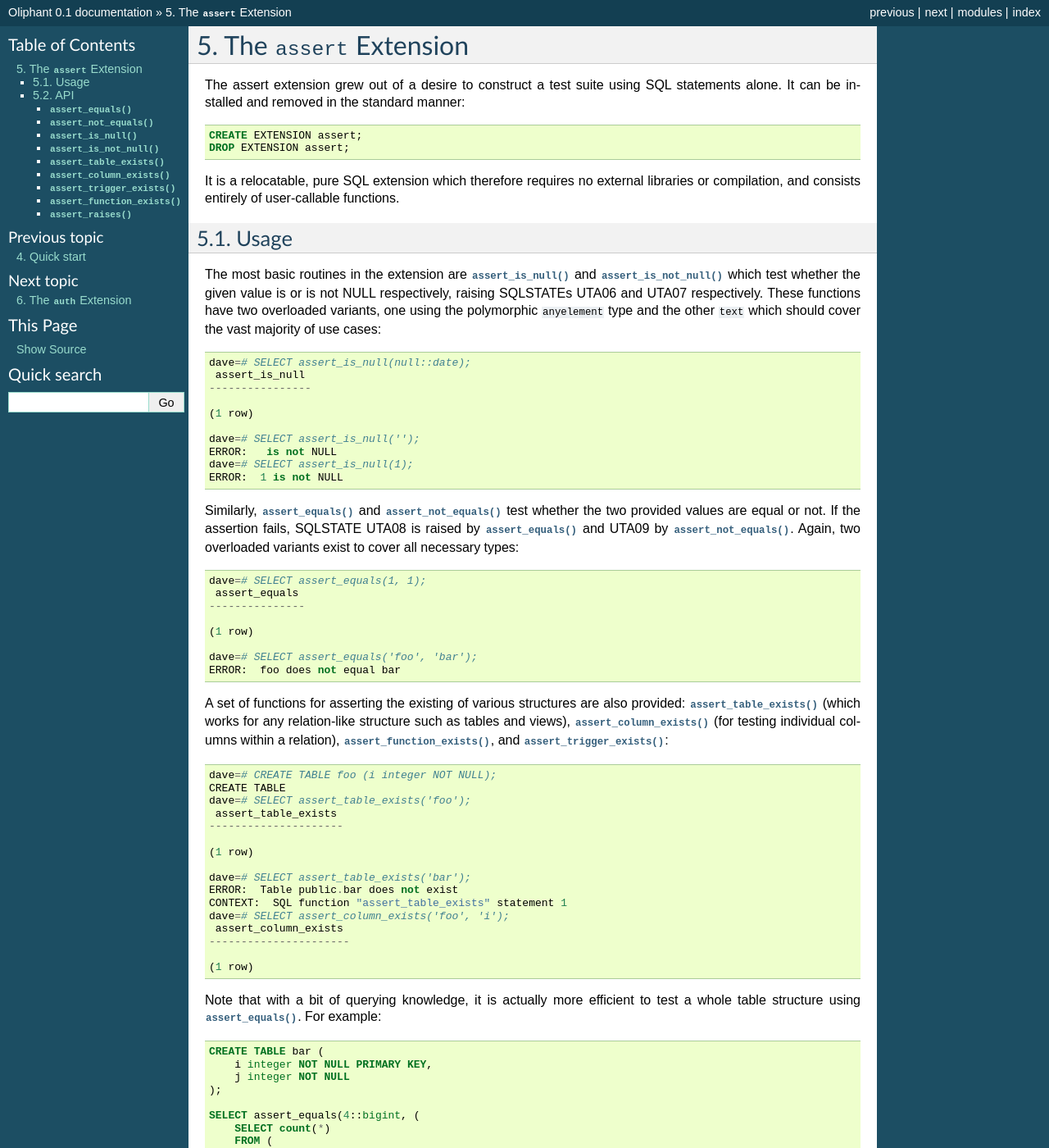
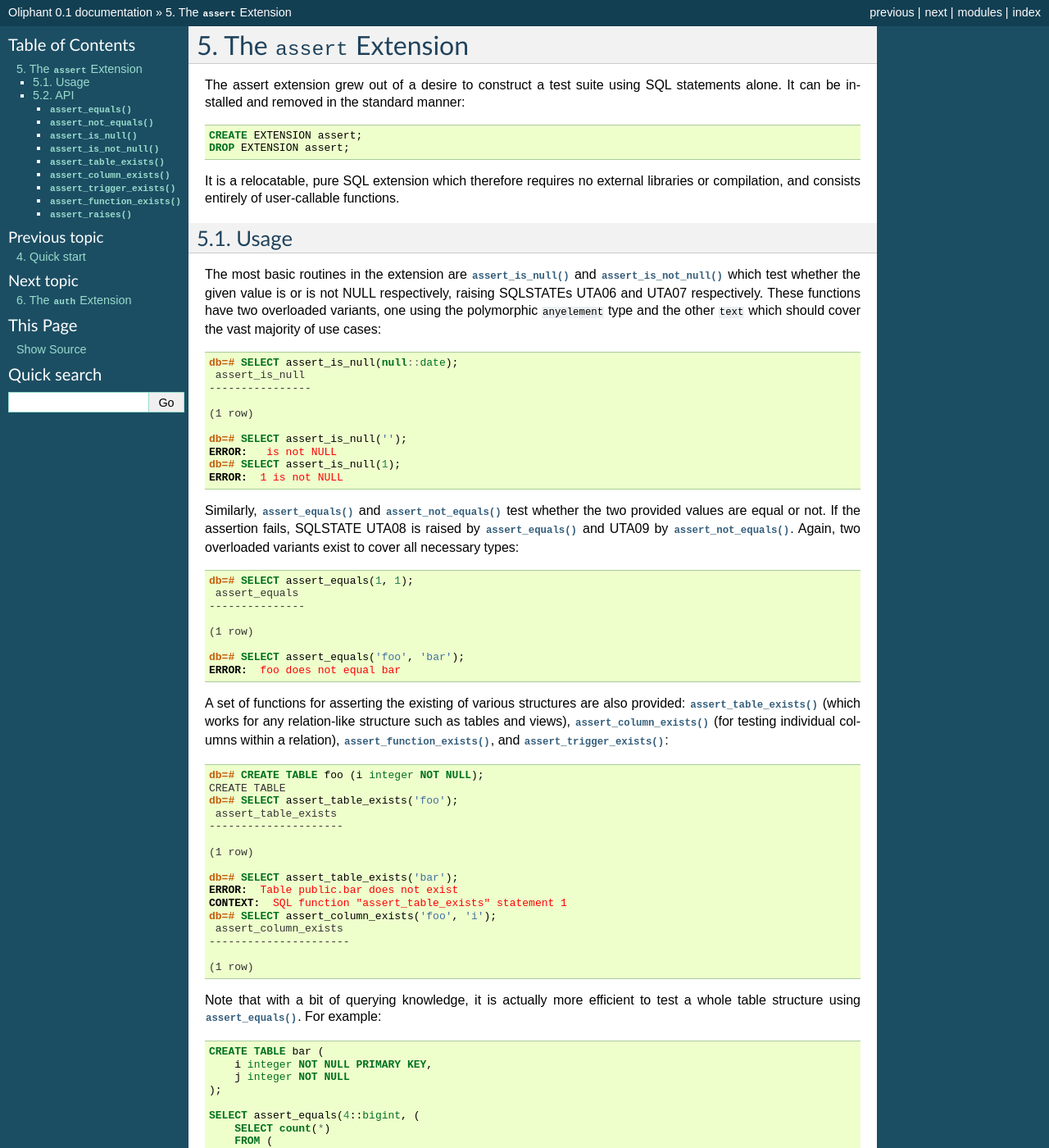
Before and after one commit to waveform-computing/oliphant, a Sphinx documentation site: the page built from docs/assert.rst, in a window 1280 px wide and 1400 px high. Shown: the whole window at 82% size. Built offline with Sphinx 7.4.7, drawn with Linux system fonts in a browser that asks for light colours; pages that are not in the unit, such as notebooks, are missing from menus; some of the changed text lies outside the part shown.

Commit message:
Fix up syntax highlighting

```diff
--- a/docs/assert.rst
+++ b/docs/assert.rst
@@ -22,51 +22,57 @@ The most basic routines in the extension are :func:`assert_is_null` and
 :func:`assert_is_not_null` which test whether the given value is or is not NULL
 respectively, raising SQLSTATEs UTA06 and UTA07 respectively. These functions
 have two overloaded variants, one using the polymorphic ``anyelement`` type and
-the other ``text`` which should cover the vast majority of use cases::
+the other ``text`` which should cover the vast majority of use cases:
 
-    dave=# SELECT assert_is_null(null::date);
+.. code-block:: psql
+
+    db=# SELECT assert_is_null(null::date);
      assert_is_null
     ----------------
 
     (1 row)
 
-    dave=# SELECT assert_is_null('');
+    db=# SELECT assert_is_null('');
     ERROR:   is not NULL
-    dave=# SELECT assert_is_null(1);
+    db=# SELECT assert_is_null(1);
     ERROR:  1 is not NULL
 
 Similarly, :func:`assert_equals` and :func:`assert_not_equals` test whether the
 two provided values are equal or not. If the assertion fails, SQLSTATE UTA08 is
 raised by :func:`assert_equals` and UTA09 by :func:`assert_not_equals`. Again,
-two overloaded variants exist to cover all necessary types::
+two overloaded variants exist to cover all necessary types:
 
-    dave=# SELECT assert_equals(1, 1);
+.. code-block:: psql
+
+    db=# SELECT assert_equals(1, 1);
      assert_equals
     ---------------
 
     (1 row)
 
-    dave=# SELECT assert_equals('foo', 'bar');
+    db=# SELECT assert_equals('foo', 'bar');
     ERROR:  foo does not equal bar
 
 A set of functions for asserting the existing of various structures are also
 provided: :func:`assert_table_exists` (which works for any relation-like
 structure such as tables and views), :func:`assert_column_exists` (for testing
 individual columns within a relation), :func:`assert_function_exists`, and
-:func:`assert_trigger_exists`::
+:func:`assert_trigger_exists`:
 
-    dave=# CREATE TABLE foo (i integer NOT NULL);
+.. code-block:: psql
+
+    db=# CREATE TABLE foo (i integer NOT NULL);
     CREATE TABLE
-    dave=# SELECT assert_table_exists('foo');
+    db=# SELECT assert_table_exists('foo');
      assert_table_exists
     ---------------------
 
     (1 row)
 
-    dave=# SELECT assert_table_exists('bar');
+    db=# SELECT assert_table_exists('bar');
     ERROR:  Table public.bar does not exist
     CONTEXT:  SQL function "assert_table_exists" statement 1
-    dave=# SELECT assert_column_exists('foo', 'i');
+    db=# SELECT assert_column_exists('foo', 'i');
      assert_column_exists
     ----------------------
 
@@ -103,15 +109,17 @@ types, nullability, etc.
 Finally, the :func:`assert_raises` function can be used to test whether
 arbitrary SQL raises an expected SQLSTATE. This is especially useful when
 building test suites for extensions (naturally, this function is used
-extensively within the test suite for the :mod:`assert` extension!)::
+extensively within the test suite for the :mod:`assert` extension!):
 
-    dave=# SELECT assert_raises('UTA08', 'SELECT assert_equals(1, 2)');
+.. code-block:: psql
+
+    db=# SELECT assert_raises('UTA08', 'SELECT assert_equals(1, 2)');
      assert_raises
     ---------------
 
     (1 row)
 
-    dave=# SELECT assert_raises('UTA08', 'SELECT assert_equals(1, 1)');
+    db=# SELECT assert_raises('UTA08', 'SELECT assert_equals(1, 1)');
     ERROR:  SELECT assert_equals(1, 1) did not signal SQLSTATE UTA08
 
 API
--- a/docs/merge.rst
+++ b/docs/merge.rst
@@ -245,7 +245,7 @@ The view performs the following operations:
 Now we can load data into our final ``contracts`` table, with all data cleaning
 performed in SQL as follows:
 
-.. code-block:: psql
+.. code-block:: sql
 
     COPY contracts_raw FROM 'contracts.csv' WITH (FORMAT csv);
     SELECT auto_merge('contracts_clean', 'contracts');
@@ -279,7 +279,7 @@ customers had a similar setup (a table to hold the raw source data, a view to
 clean the raw data, and a final table to contain the cleaned data), in this
 case our loading script might look something like this:
 
-.. code-block:: psql
+.. code-block:: sql
 
     COPY contracts_raw FROM 'contracts.csv' WITH (FORMAT csv);
     COPY customers_raw FROM 'customers.csv' WITH (FORMAT csv);
```
Also changed, not shown: docs/install.rst (+12 -4 lines), docs/quickstart.rst (+9 -9 lines).
